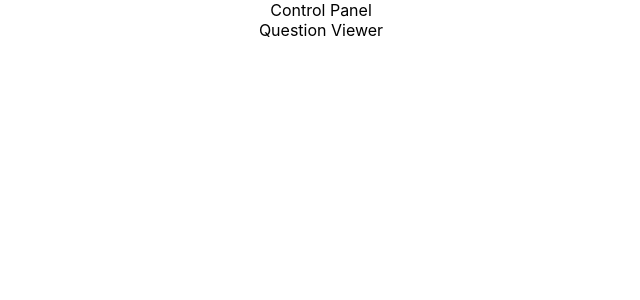
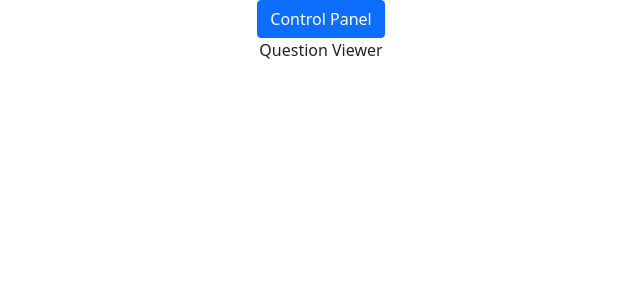
Before and after one commit to meganenglert/ta-trainer-practice, a React (Create React App) app: page / in a window 1280 px wide. Shown: the top 300 px of the page, without its empty margins (319-959 px from the left). Built offline with nearby package versions, Linux system fonts and the light colour scheme.

Commit message:
bootstrap? functional (control panel button)

```diff
--- a/package.json
+++ b/package.json
@@ -10,7 +10,9 @@
     "@types/node": "^12.20.26",
     "@types/react": "^17.0.24",
     "@types/react-dom": "^17.0.9",
+    "bootstrap": "^5.1.1",
     "react": "^17.0.2",
+    "react-bootstrap": "^2.0.0-rc.0",
     "react-dom": "^17.0.2",
     "react-scripts": "4.0.3",
     "typescript": "^4.4.3",
--- a/src/App.tsx
+++ b/src/App.tsx
@@ -3,6 +3,8 @@
 import QUESTIONS from './assets/1000questions.json';
 import { ControlPanel } from './components/ControlPanel';
 import { QuestionViewer } from './components/QuestionViewer';
+import 'bootstrap/dist/css/bootstrap.min.css';
+
 
 function App(): JSX.Element {
   return (
--- a/src/components/ControlPanel.tsx
+++ b/src/components/ControlPanel.tsx
@@ -1,3 +1,6 @@
+import { Button } from 'react-bootstrap';
+
+
 export function ControlPanel(): JSX.Element {
-    return <div>Control Panel</div>
+    return <Button>Control Panel</Button>
 }
```
Also changed, not shown: 1 other file (tests, documents, lock files or other folders).
